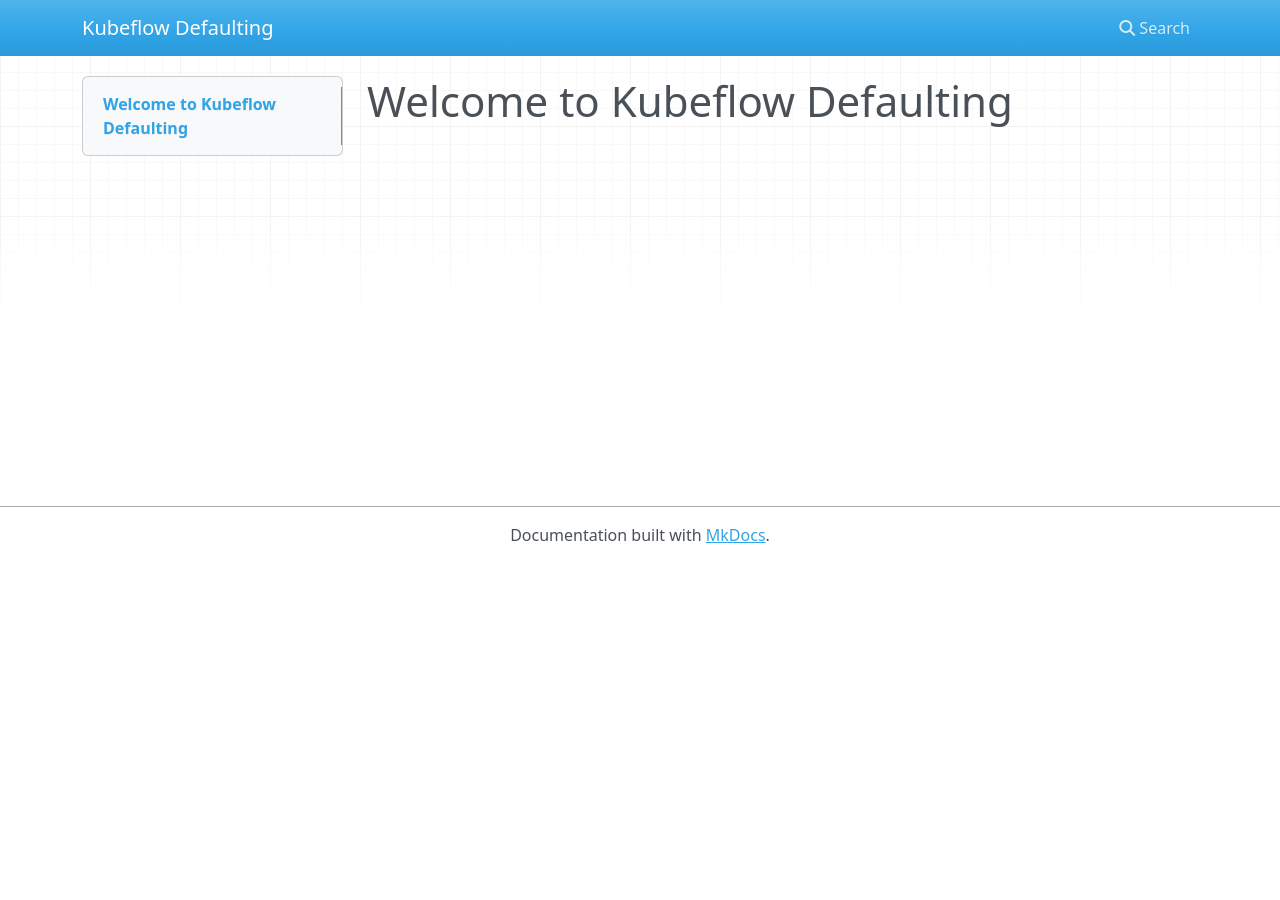
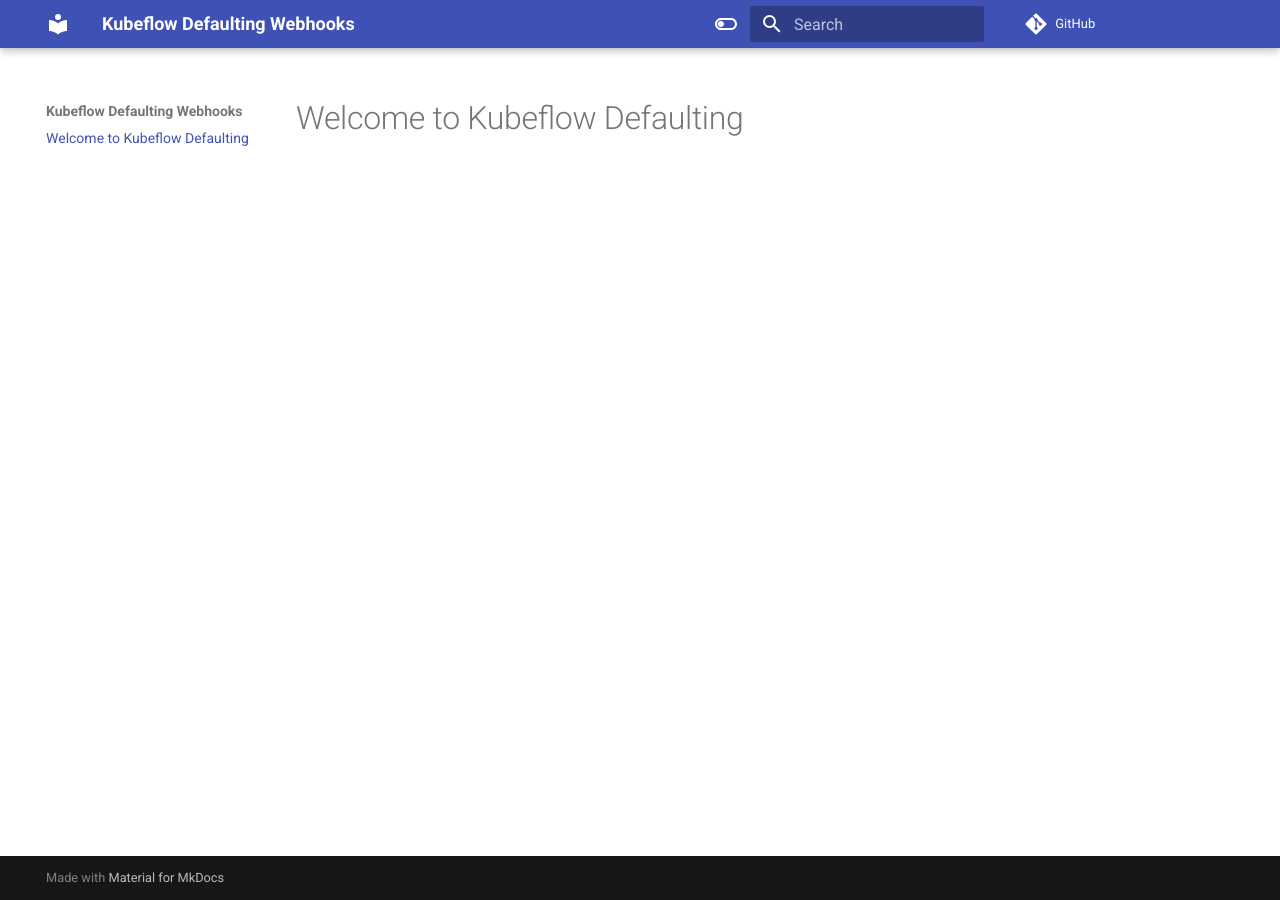
Before and after one commit to johnhoman/kubeflow-defaulting, an MkDocs documentation site: the page built from docs/index.md, in a window 1280 px wide. Built offline with MkDocs 1.6.1 and Material for MkDocs 9.7.7, drawn with Linux system fonts in a browser that asks for light colours; nearby versions of some CDN libraries; comment, search, counter and statistics services are not loaded.

Commit message:
scaffolding docs

```diff
--- /dev/null
+++ b/docs-requirements.txt
@@ -0,0 +1,3 @@
+mkdocs
+mkdocs-macros-plugin
+mkdocs-material
--- a/mkdocs.yml
+++ b/mkdocs.yml
@@ -1 +1,27 @@
-site_name: Kubeflow Defaulting
+site_name: Kubeflow Defaulting Webhooks
+repo_url: https://github.com/johnhoman/kubeflow-defaulting
+theme:
+  icon:
+    repo: fontawesome/brands/git-alt
+  name: material
+  palette:
+  - scheme: default
+    toggle:
+      icon: material/toggle-switch-off-outline
+      name: Switch to dark mode
+  - media: "(prefers-color-scheme: dark)"
+    scheme: slate
+    toggle:
+      icon: material/toggle-switch
+      name: Switch to light mode
+plugins:
+- search
+- macros
+markdown_extensions:
+- pymdownx.superfences:
+    custom_fences:
+    - name: mermaid
+      class: mermaid
+      format: !!python/name:pymdownx.superfences.fence_code_format
+nav:
+- index.md
```
Also changed, not shown: 1 other file.
